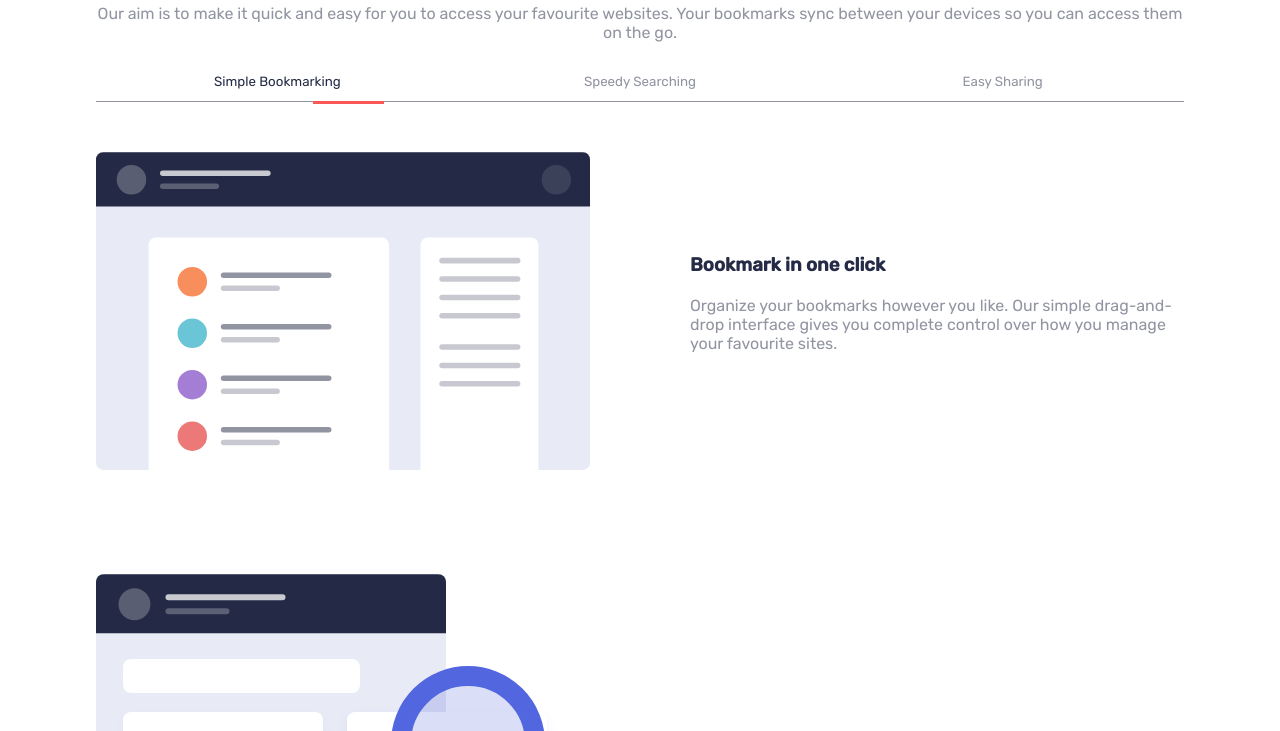
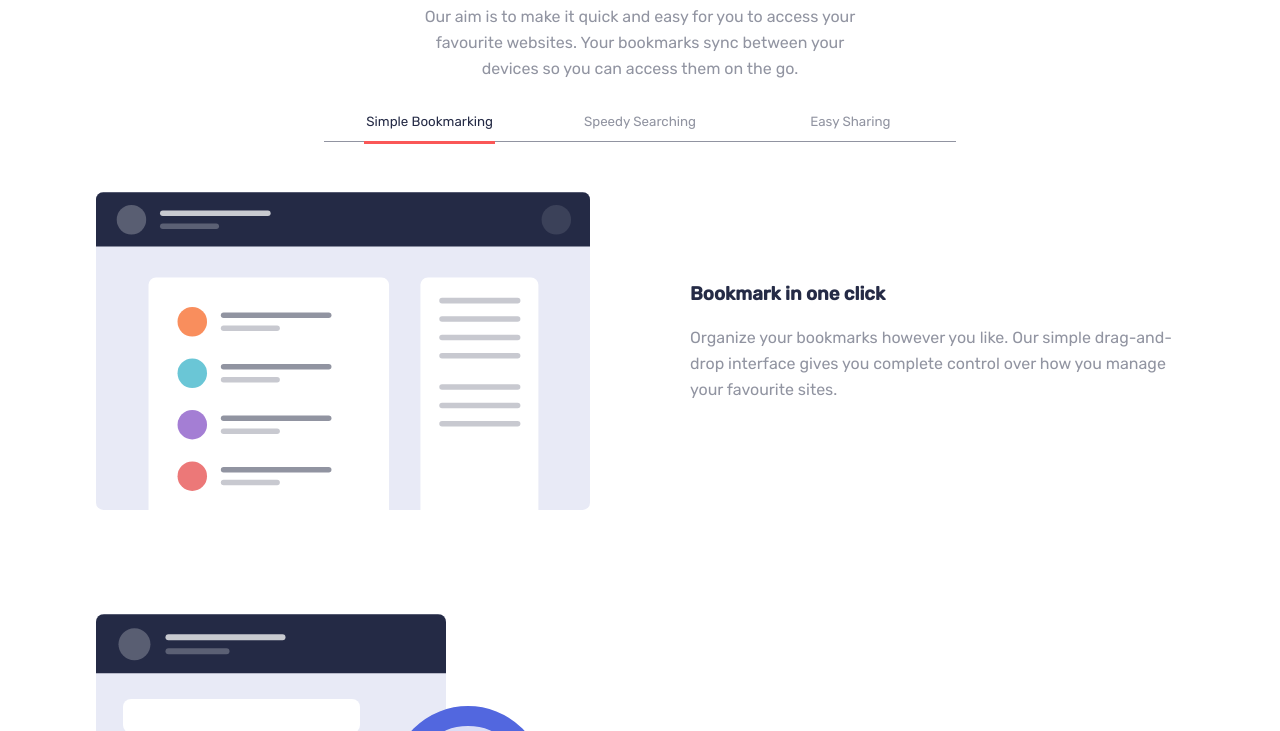
Before and after one commit to victoryejike/reimagined-octo-telegram, a website: page index.html in a window 1280 px wide. Shown: the part 599-1330 px from the top of the page. Drawn offline with Linux system fonts and the light colour scheme; files whose address does not match are found by name.

Commit message:
feat: changed the extension section layout

```diff
--- a/index.html
+++ b/index.html
@@ -132,6 +132,7 @@
       We’ve got more browsers in the pipeline. Please do let us know if you’ve
       got a favourite you’d like us to prioritize.
     </p>
+    <div class="section__extensions__browsers__container">
       <div class="section__extensions__browsers">
         <div class="section__extensions__browsers-imgContainer">
           <img src="./images/logo-chrome.svg" alt="Chrome logo" class="section__extensions__browsers_img">
@@ -178,6 +179,7 @@
           <button class="section__extensions__browsers__action">
             Add & Install Extension
           </button>
+        </div>
       </div>
     </div>
   </section>
--- a/style/main.scss
+++ b/style/main.scss
@@ -139,6 +139,7 @@ body {
   .header__text-body {
     color: $color-gray-blue;
     margin: 20px 0px;
+    line-height: 26px;
   }
 
   .header__button {
@@ -190,6 +191,12 @@ body {
   .section__section-body-text {
     color: $color-gray-blue;
     margin: 20px 0px;
+    line-height: 26px;
+
+    @include responsive(tab-land) {
+      width: 40%;
+      margin: 20px auto;
+    }
   }
 
   .section__tabs {
@@ -200,6 +207,8 @@ body {
 
     @include responsive(tab-land) {
       flex-direction: row;
+      width: 58%;
+      margin: 0 auto;
     }
   }
 
@@ -258,6 +267,11 @@ body {
       width: 30%;
       left: 154px;
     }
+
+    @include responsive(tab-land) {
+      width: 100%;
+      left: 0;
+    }
   }
 
   .section__tabcontent {
@@ -307,6 +321,7 @@ body {
   .section__sharing-body-text {
     color: $color-gray-blue;
     margin: 20px 0px;
+    line-height: 26px;
   }
 }
 
@@ -325,6 +340,12 @@ body {
   .section__extensions__browsers__secondaryText {
     color: $color-gray-blue;
     margin: 20px 0px;
+    line-height: 26px;
+
+    @include responsive(tab-land) {
+      width: 40%;
+      margin: 20px auto;
+    }
   }
 
   .section__extensions__browsers {
@@ -337,10 +358,36 @@ body {
       height: 430px;
       width: 55%;
     }
+
+    @include responsive(tab-land) {
+      width: 30%;
+    }
+
+    &:nth-child(2) {
+      @include responsive(tab-land) {
+        margin: 100px 35px 0px 0px;
+      }
+    }
+
+    &:last-child {
+      @include responsive(tab-land) {
+        margin: 190px 0px 0px 0px;
+      }
+    }
   }
 
   .section__extensions__browsers-imgContainer {
     padding: 45px 0px 0px 0px;
+  }
+
+  .section__extensions__browsers__container {
+    @include responsive(tab-land) {
+      display: flex;
+      justify-content: center;
+      align-items: center;
+      width: 80%;
+      margin: 0 auto;
+    }
   }
 
   .section__extensions__browsers__primaryText {
@@ -349,6 +396,10 @@ body {
 
   .section__extensions__browsers__secondaryText {
     margin: 10px 0px;
+
+    @include responsive(tab-land) {
+      width: 100%;
+    }
   }
 
   .section__extensions__actionContainer {
@@ -393,6 +444,7 @@ body {
   .section__faqs-body-text {
     color: $color-gray-blue;
     margin: 20px 0px;
+    line-height: 26px;
   }
 
   .section__accordion {
```
Also changed, not shown: style/main.css. Lines whose indentation alone changed are shown as unchanged.
